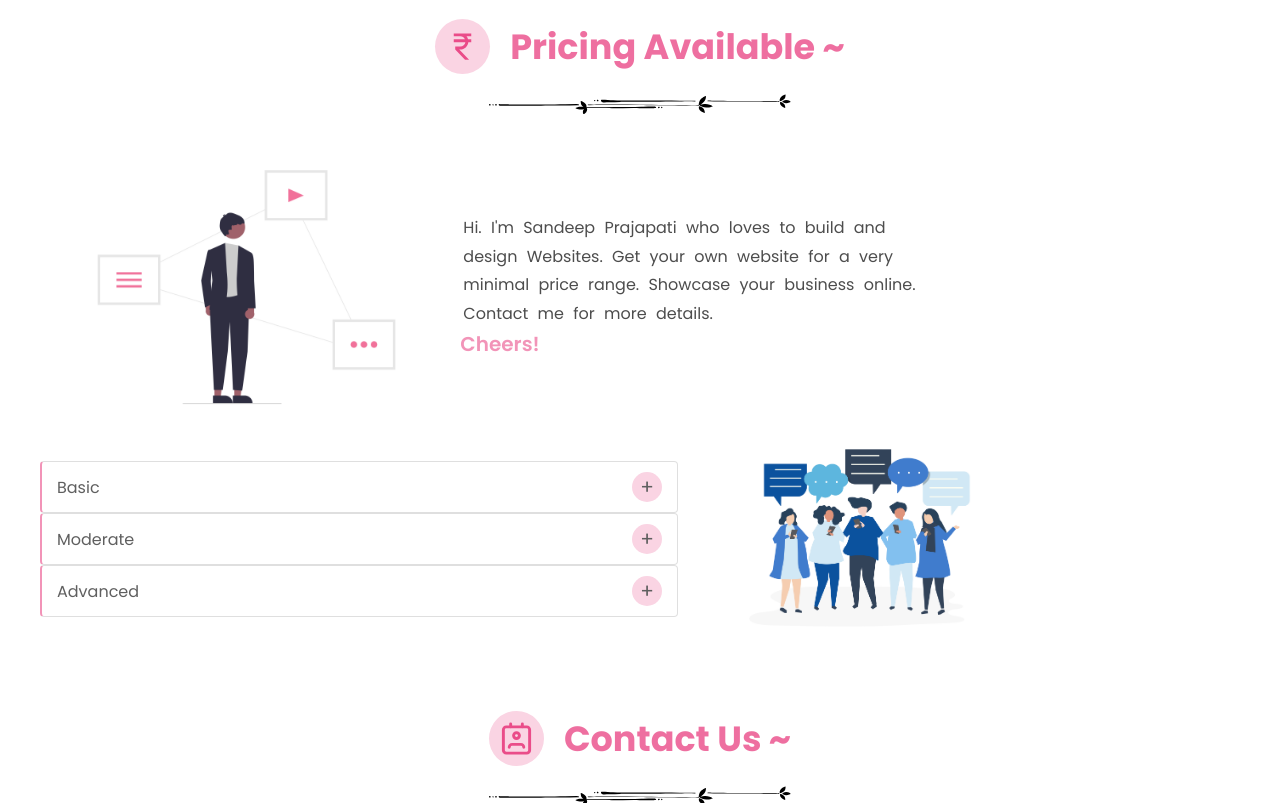
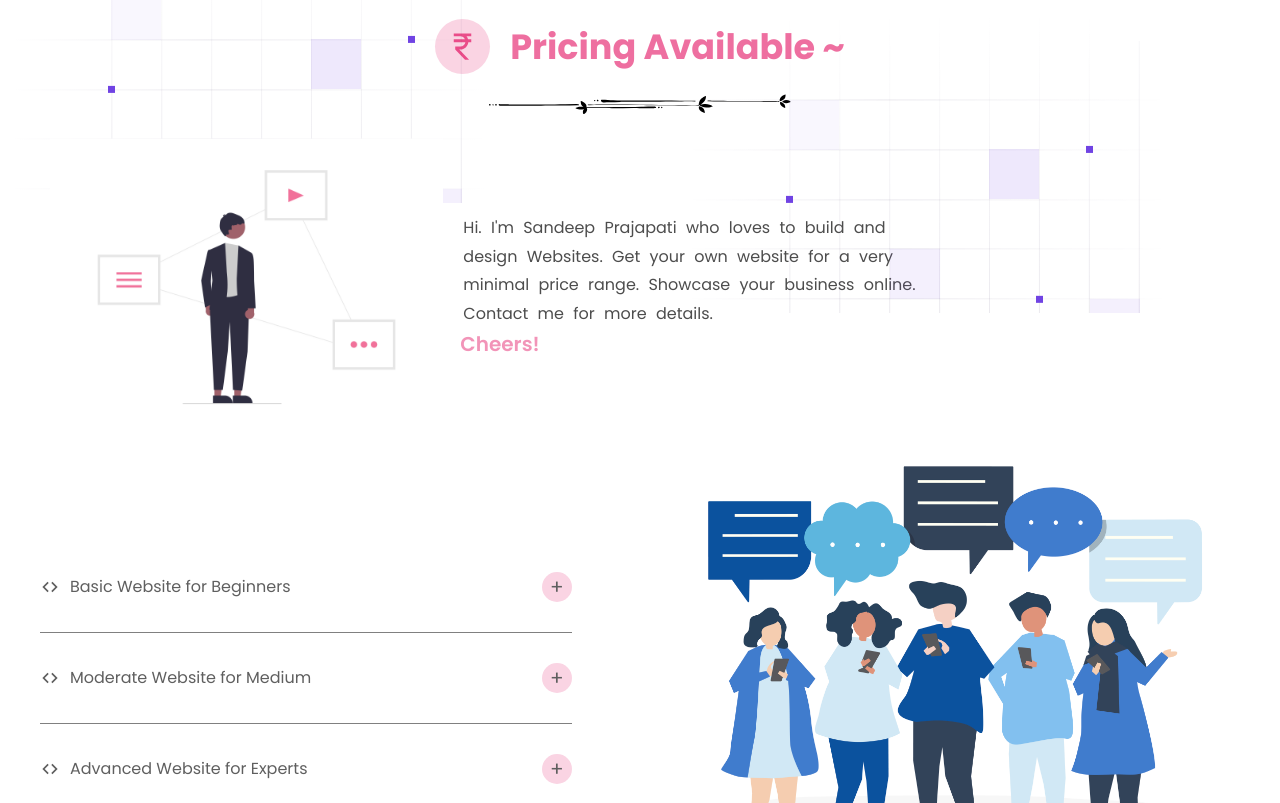
Before and after one commit to sandeep8854/sandeep, a React (Vite) app: page /contact in a window 1280 px wide. Shown: the part 4097-4900 px from the top of the page. Built offline with nearby package versions, Linux system fonts and the light colour scheme; the HTML template or start-up script is replaced by a standard one.

Commit message:
added some background image

```diff
--- a/src/components/Navbar1/Navbar1.jsx
+++ b/src/components/Navbar1/Navbar1.jsx
@@ -184,6 +184,7 @@ const DarkLightMain = styled.div`
   font-size: calc(1.5rem - 3px);
   @media only screen and (max-width: 500px) {
     font-size: 1.5rem;
+    font-weight: 500;
   }
 `;
 const DarkLightContainer = styled.div``;
--- a/src/components/Pricing/pricing.jsx
+++ b/src/components/Pricing/pricing.jsx
@@ -7,6 +7,7 @@ import MediumValue from "../Button/MediumValue";
 import BestValue from "../Button/BestValue";
 import { MdOutlineCurrencyRupee } from "react-icons/md";
 import Leaf from "../Leaf/Leaf.jsx";
+import { RiExpandLeftRightLine } from "react-icons/ri";
 
 const float = keyframes`
 from{
@@ -51,6 +52,27 @@ const ImageContainer = styled.div`
   align-items: center;
   justify-content: center;
   margin: 0 5rem 0 5rem;
+  position: relative;
+  &::before {
+    content: "";
+    position: absolute;
+    background-image: url(../../../public/hero-pattern-mweb.svg);
+    top: -23.4rem;
+    left: -88px;
+    width: 50%;
+    height: 100%;
+    background-repeat: no-repeat;
+  }
+  &::after {
+    content: "";
+    position: absolute;
+    background-image: url(../../../public/hero-pattern-mweb.svg);
+    top: -12.4rem;
+    right: 0px;
+    width: 50%;
+    height: 100%;
+    background-repeat: no-repeat;
+  }
   @media only screen and (max-width: 540px) {
     flex-direction: column;
     margin: 0 2rem 0 2rem;
@@ -112,7 +134,7 @@ const Wrapper = styled.div`
   }
 `;
 const Accordian = styled.div`
-  flex: 1.2;
+  flex: 1;
   align-items: center;
   margin: 0 0 0 2rem;
   transition: all 650ms ease-in-out;
@@ -126,6 +148,8 @@ const Item = styled.div`
   transition: all 650ms ease-in-out;
   /* margin-bottom: 1.5rem;
   padding: 1rem 0rem; */
+  padding: 2rem 0 2rem 0;
+  border-bottom: 1px solid gray;
 `;
 const Title = styled.div`
   color: #5f5f5f;
@@ -133,14 +157,22 @@ const Title = styled.div`
   align-items: center;
   justify-content: space-between;
   cursor: pointer;
-  border: 1px solid rgba(0, 0, 0, 0.125);
-  border-left: 2px solid rgb(242, 148, 184);
-  padding: 10px 15px;
-  border-radius: 4px;
+  /* border: 1px solid rgba(0, 0, 0, 0.125); */
+  /* border-left: 2px solid rgb(242, 148, 184); */
+  padding: 10px 0px;
+  /* border-radius: 4px; */
   font-size: 2rem;
   /* transition: all 0.5s cubic-bezier(0, 1, 0, 1); */
   transition: all 650ms ease-in-out;
 `;
+
+const ParaContainerwithIcon = styled.div`
+  display: flex;
+  align-items: center;
+  justify-content: center;
+  gap: 1rem;
+`;
+// const Spann = styled.span``;
 const Para = styled.p`
   font-size: 1.6rem;
   transition: all 650ms ease-in-out;
@@ -162,10 +194,10 @@ const Spann = styled.span`
 `;
 const ContectAndPrice = styled.div`
   /* margin-top: 2rem; */
-  border: 1px solid rgba(0, 0, 0, 0.125);
-  border-left: 2px solid rgb(242, 148, 184);
-  padding: 10px 15px;
-  border-radius: 4px;
+  /* border: 1px solid rgba(0, 0, 0, 0.125); */
+  /* border-left: 2px solid rgb(242, 148, 184); */
+  padding: 10px 0px;
+  /* border-radius: 4px; */
 
   transition: all 650ms ease-in-out;
   @media only screen and (max-width: 540px) {
@@ -199,7 +231,7 @@ const NewPara = styled.p`
   }
 `;
 const ImageConatinerAcc = styled.div`
-  flex: 1;
+  flex: 1.2;
   @media only screen and (max-width: 500px) {
     display: flex;
     align-items: center;
@@ -208,15 +240,15 @@ const ImageConatinerAcc = styled.div`
 `;
 const ImageAcc = styled.img`
   width: 100%;
-  max-width: 50%;
-  height: auto;
+  height: 75%;
+  max-width: auto;
 `;
 
 const Pricing = () => {
   const pricingData = [
     {
       id: 1,
-      title: "Basic",
+      title: "Basic Website for Beginners",
       rupees: "Just for ₹6000/-",
       content: [
         "✅ Website with basic design.",
@@ -232,7 +264,7 @@ const Pricing = () => {
     },
     {
       id: 2,
-      title: "Moderate",
+      title: "Moderate Website for Medium",
       rupees: "Just for ₹12000/-",
       content: [
         "✅ Website with creative design.",
@@ -248,7 +280,7 @@ const Pricing = () => {
     },
     {
       id: 3,
-      title: "Advanced",
+      title: "Advanced Website for Experts",
       rupees: "Just for ₹17000/-",
       content: [
         "✅ Website with Advanced design.",
@@ -306,7 +338,11 @@ const Pricing = () => {
               <>
                 <Item>
                   <Title onClick={() => clickFunction(index)}>
-                    <Para>{ele.title}</Para>
+                    <ParaContainerwithIcon>
+                      {" "}
+                      <RiExpandLeftRightLine />
+                      <Para>{ele.title}</Para>
+                    </ParaContainerwithIcon>
                     <Spann>{isActive === index ? "-" : "+"}</Spann>
                   </Title>
                   {isActive === index ? (
```
